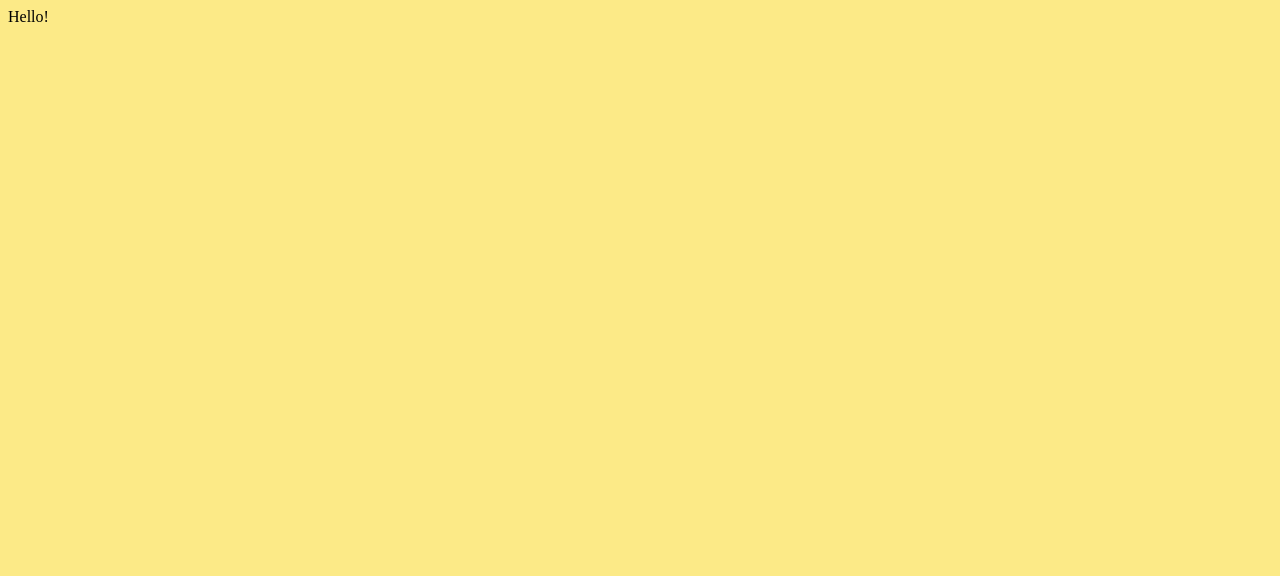
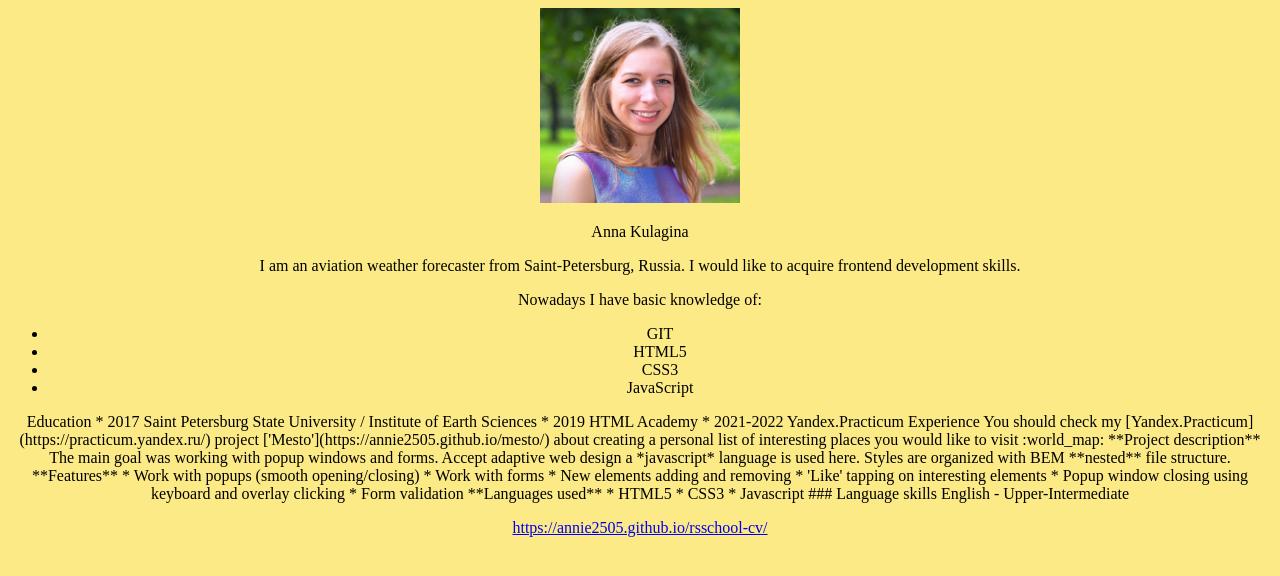
Before and after one commit to annie2505/rsschool-cv, a plain HTML site: page index.html in a window 1280 px wide. Drawn offline with Linux system fonts and the light colour scheme.

Commit message:
feat: add CV text and base style

```diff
--- a/index.html
+++ b/index.html
@@ -8,6 +8,55 @@
     <link rel="stylesheet" href="./style.css">
 </head>
 <body class="page">
-    Hello!
+    <header>
+        <img class="avatar" src="./assets/img/profile.jpg" alt="my photo">
+        <p>Anna Kulagina</p>
+    </header>
+    <main>
+      <p>I am an aviation weather forecaster from Saint-Petersburg, Russia. I would like to acquire frontend development skills.</p>
+
+      <p>Nowadays I have basic knowledge of:</p>
+        <ul>
+          <li>GIT</li>
+          <li>HTML5</li>
+          <li>CSS3</li>
+          <li>JavaScript</li>
+        </ul>
+
+
+      <p>Education
+        * 2017 Saint Petersburg State University / Institute of Earth Sciences
+        * 2019 HTML Academy
+        * 2021-2022 Yandex.Practicum
+
+        Experience
+        You should check my [Yandex.Practicum](https://practicum.yandex.ru/) project ['Mesto'](https://annie2505.github.io/mesto/) about creating a personal list of interesting places you would like to visit :world_map:
+
+        **Project description**
+
+        The main goal was working with popup windows and forms.
+        Accept adaptive web design a *javascript* language is used here.
+        Styles are organized with BEM **nested** file structure.
+
+        **Features**
+        * Work with popups (smooth opening/closing)
+        * Work with forms
+        * New elements adding and removing
+        * 'Like' tapping on interesting elements
+        * Popup window closing using keyboard and overlay clicking
+        * Form validation
+
+        **Languages used**
+        * HTML5
+        * CSS3
+        * Javascript
+
+        ### Language skills
+        English - Upper-Intermediate
+      </p>
+    </main>
+    <footer>
+      <a href="https://annie2505.github.io/rsschool-cv/">https://annie2505.github.io/rsschool-cv/</a>
+    </footer>
 </body>
 </html>
--- a/style.css
+++ b/style.css
@@ -1,3 +1,8 @@
 .page {
-    background-color: rgb(252, 234, 135);
-    }
+  text-align: center;
+  background-color: rgb(252, 234, 135);
+}
+
+.avatar {
+    width: 200px;
+}
```
Also changed, not shown: assets/img/profile.jpg (added), profile.jpg (deleted), 1 other file.
